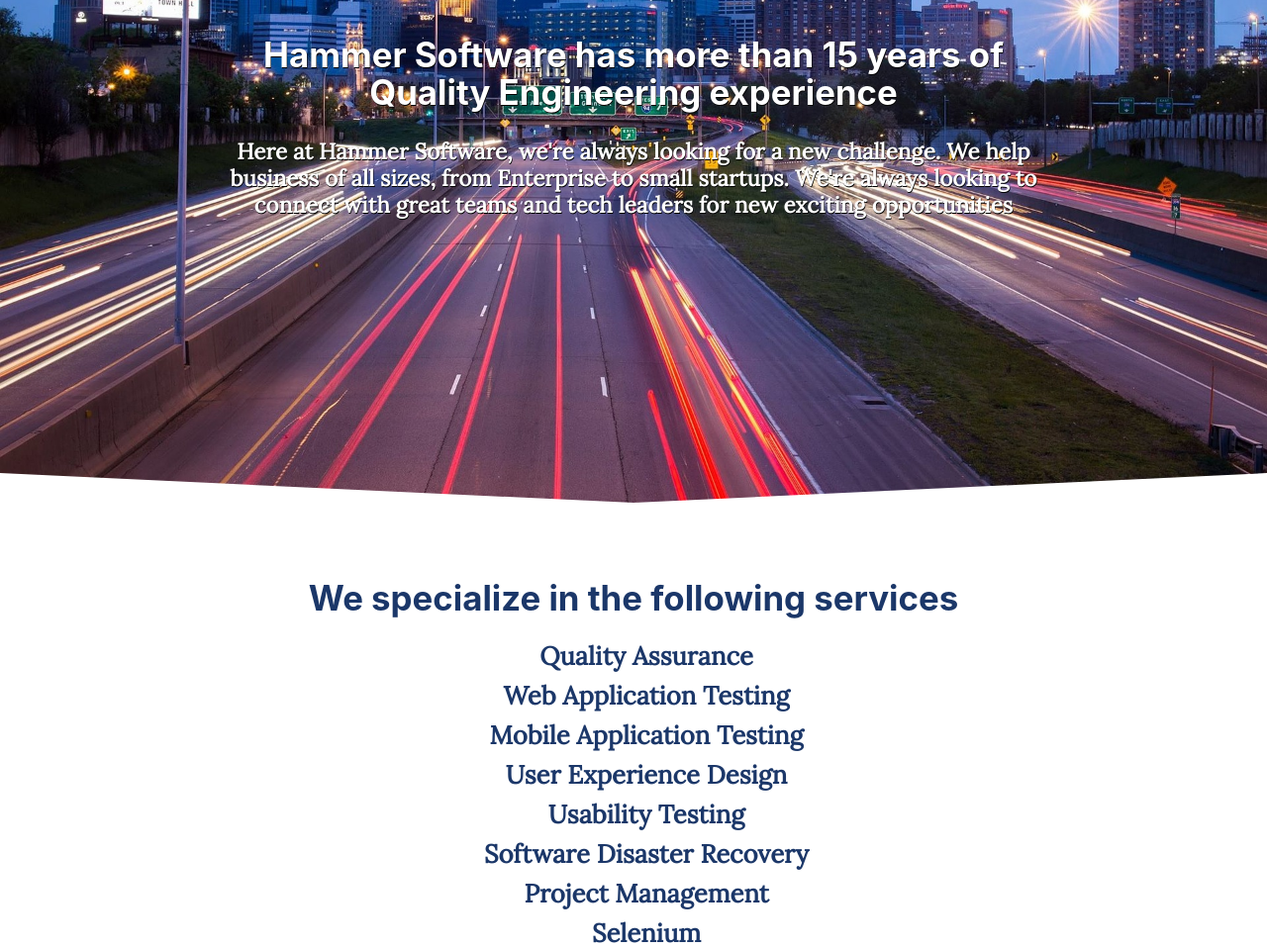
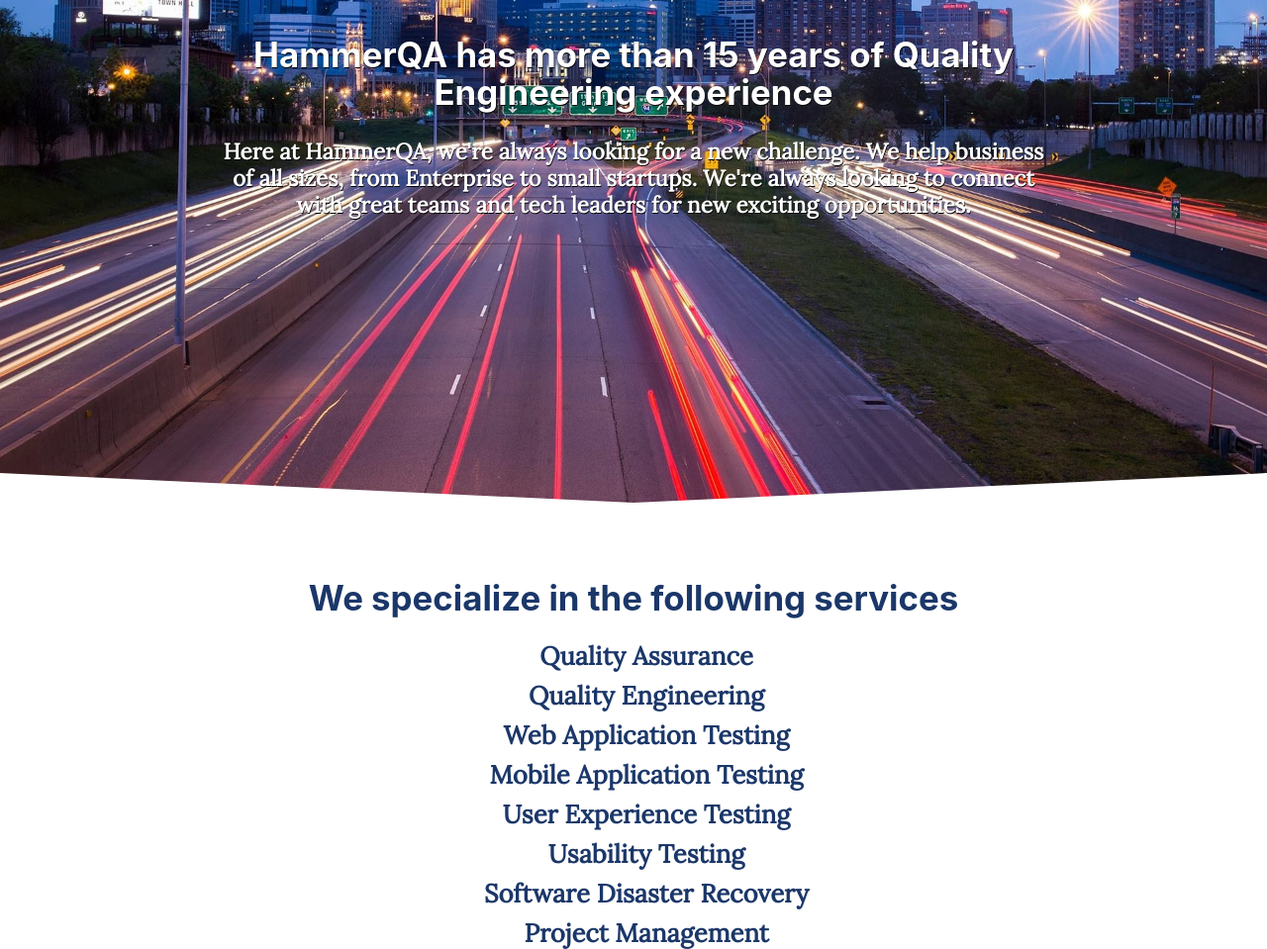
Before and after one commit to karatehammer/consulting_website, a Gatsby site: page /about in a window 1280 px wide. Shown: the part 220-1179 px from the top of the page at 99% size. Built offline with nearby package versions, Linux system fonts and the light colour scheme; Gatsby itself is replaced by a stand-in of ours.

Commit message:
updated language across some pages

```diff
--- a/src/components/About/About.jsx
+++ b/src/components/About/About.jsx
@@ -4,7 +4,7 @@
 
     render(){
         return(
-            <h1>About Hammer Software</h1>
+            <h1>About HammerQA</h1>
         )
     }
 }
--- a/src/components/AboutSchpeel/AboutSchpeel.jsx
+++ b/src/components/AboutSchpeel/AboutSchpeel.jsx
@@ -11,12 +11,12 @@
                 <Grid container justify="center" alignItems="center">
                     <Grid item xs={10} sm={10} md={10}>
                         <h2 className={styles.schpeelHeader}>
-                            Hammer Software has more than 15 years of Quality Engineering experience
+                            HammerQA has more than 15 years of Quality Engineering experience
                         </h2>
                         <p className={styles.schpeelText}>
-                            Here at Hammer Software, we're always looking for a new challenge. We help business of all sizes,
+                            Here at HammerQA, we're always looking for a new challenge. We help business of all sizes,
                             from Enterprise to small startups. We're always looking to connect with great teams and tech leaders
-                            for new exciting opportunities
+                            for new exciting opportunities.
                         </p>
                     </Grid>
                 </Grid>
--- a/src/components/AboutSpecialties/AboutSpecialties.jsx
+++ b/src/components/AboutSpecialties/AboutSpecialties.jsx
@@ -17,13 +17,13 @@
                         <Grid item xs={12} sm={12} md={12}>
                             <ul className={styles.specialtiesDescription}>
                                 <li>Quality Assurance</li>
+                                <li>Quality Engineering</li>
                                 <li>Web Application Testing</li>
                                 <li>Mobile Application Testing</li>
-                                <li>User Experience Design</li>
+                                <li>User Experience Testing</li>
                                 <li>Usability Testing</li>
                                 <li>Software Disaster Recovery</li>
                                 <li>Project Management</li>
-                                <li>Selenium</li>
                             </ul>
                         </Grid>
                     </Grid>
```
